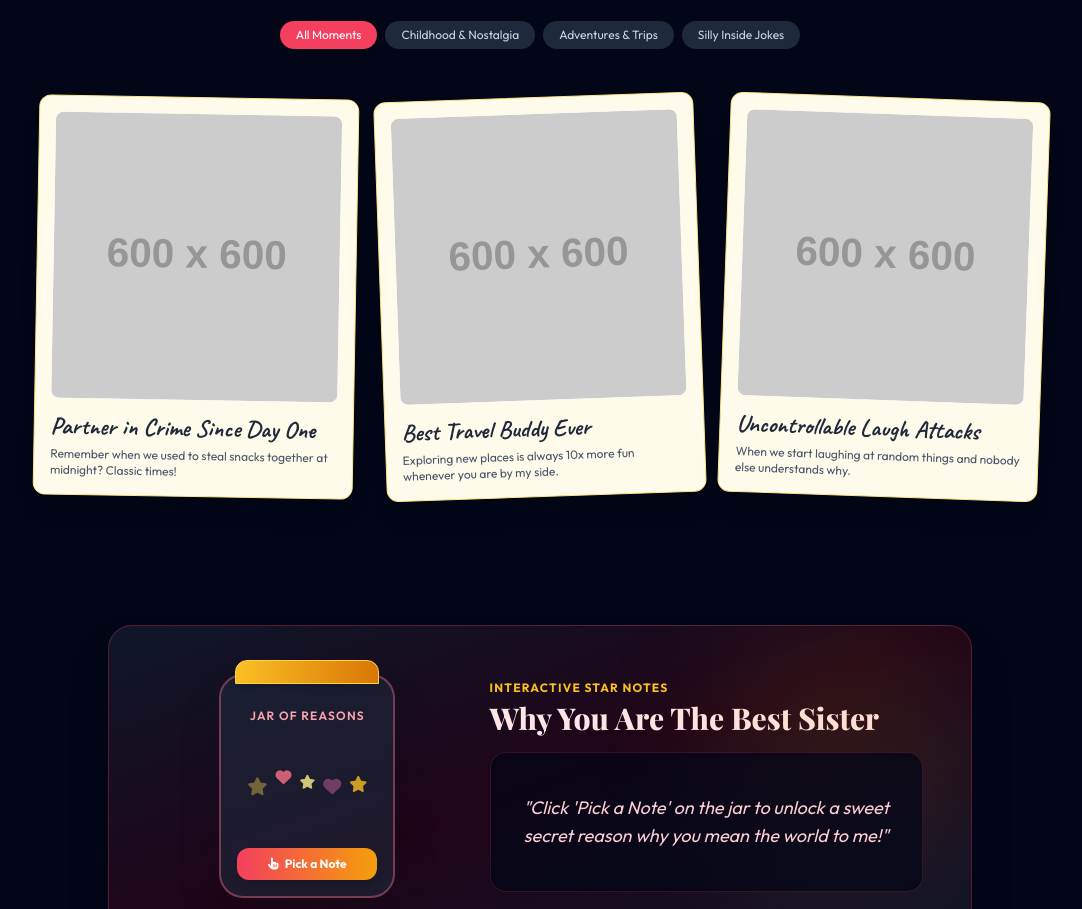
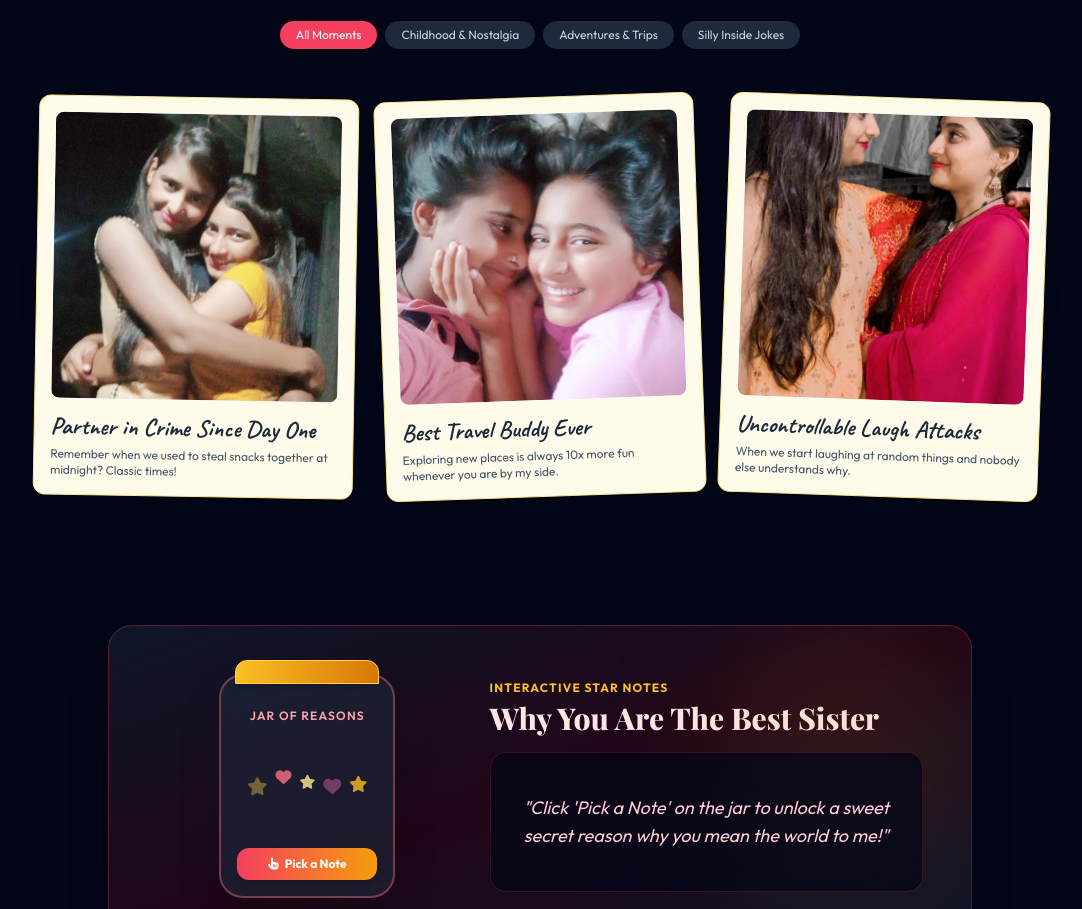
Before and after one commit to Himmu-star/Pashu-s-Birthday, a plain HTML site: page index.html in a window 1280 px wide. Shown: the part 1597-2506 px from the top of the page, without its empty margins (100-1182 px from the left). Drawn offline with nearby package versions, Linux system fonts and the light colour scheme; placeholder pictures from the web are drawn by us; a web font is replaced by a local one.

Commit message:
Update index.html

```diff
--- a/index.html
+++ b/index.html
@@ -273,7 +273,7 @@
                 <!-- Photo 1 Slot -->
                 <div class="memory-card childhood bg-amber-50 p-4 rounded-xl shadow-xl transform rotate-1 hover:rotate-0 transition duration-300 hover:scale-105 border border-amber-200">
                     <div class="relative overflow-hidden rounded-lg aspect-square bg-slate-200 mb-3 group">
-                        <img src="1.jpg" alt="Memory Photo 1" class="w-full h-full object-cover group-hover:scale-110 transition duration-500" onerror="this.src='https://placehold.co/600x600/f43f5e/ffffff?text=Insert+1.jpg'"/>
+                        <img src="1.jpeg" alt="Memory Photo 1" class="w-full h-full object-cover group-hover:scale-110 transition duration-500" onerror="this.src='https://placehold.co/600x600/f43f5e/ffffff?text=Insert+1.jpg'"/>
                         <div class="absolute inset-0 bg-rose-900/30 opacity-0 group-hover:opacity-100 transition flex items-center justify-center">
                             <span class="text-white text-xs bg-slate-900/80 px-3 py-1 rounded-full"><i class="fa-solid fa-image text-rose-400 mr-1"></i>1.jpeg</span>
                         </div>
@@ -285,7 +285,7 @@
                 <!-- Photo 2 Slot -->
                 <div class="memory-card adventures bg-amber-50 p-4 rounded-xl shadow-xl transform -rotate-2 hover:rotate-0 transition duration-300 hover:scale-105 border border-amber-200">
                     <div class="relative overflow-hidden rounded-lg aspect-square bg-slate-200 mb-3 group">
-                        <img src="2.jpg" alt="Memory Photo 2" class="w-full h-full object-cover group-hover:scale-110 transition duration-500" onerror="this.src='https://placehold.co/600x600/f43f5e/ffffff?text=Insert+2.jpg'"/>
+                        <img src="2.jpeg" alt="Memory Photo 2" class="w-full h-full object-cover group-hover:scale-110 transition duration-500" onerror="this.src='https://placehold.co/600x600/f43f5e/ffffff?text=Insert+2.jpg'"/>
                         <div class="absolute inset-0 bg-rose-900/30 opacity-0 group-hover:opacity-100 transition flex items-center justify-center">
                             <span class="text-white text-xs bg-slate-900/80 px-3 py-1 rounded-full"><i class="fa-solid fa-image text-amber-400 mr-1"></i>2.jpeg</span>
                         </div>
@@ -297,7 +297,7 @@
                 <!-- Photo 3 Slot -->
                 <div class="memory-card silly bg-amber-50 p-4 rounded-xl shadow-xl transform rotate-2 hover:rotate-0 transition duration-300 hover:scale-105 border border-amber-200">
                     <div class="relative overflow-hidden rounded-lg aspect-square bg-slate-200 mb-3 group">
-                        <img src="3.jpg" alt="Memory Photo 3" class="w-full h-full object-cover group-hover:scale-110 transition duration-500" onerror="this.src='https://placehold.co/600x600/f43f5e/ffffff?text=Insert+3.jpg'"/>
+                        <img src="3.jpeg" alt="Memory Photo 3" class="w-full h-full object-cover group-hover:scale-110 transition duration-500" onerror="this.src='https://placehold.co/600x600/f43f5e/ffffff?text=Insert+3.jpg'"/>
                         <div class="absolute inset-0 bg-rose-900/30 opacity-0 group-hover:opacity-100 transition flex items-center justify-center">
                             <span class="text-white text-xs bg-slate-900/80 px-3 py-1 rounded-full"><i class="fa-solid fa-image text-pink-400 mr-1"></i>3.jpeg</span>
                         </div>
```
